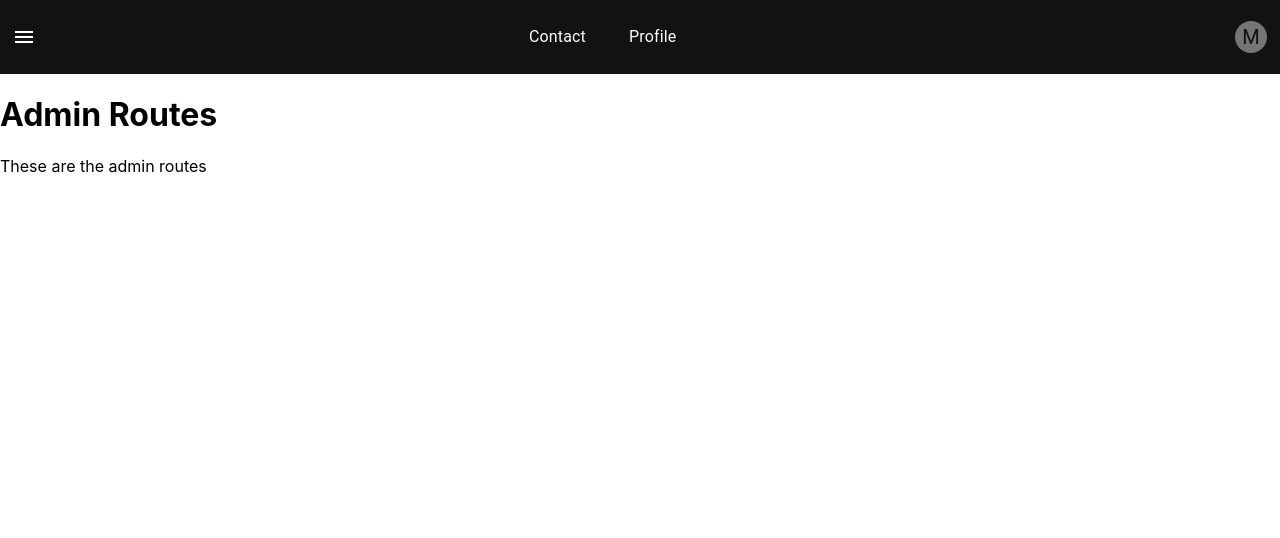
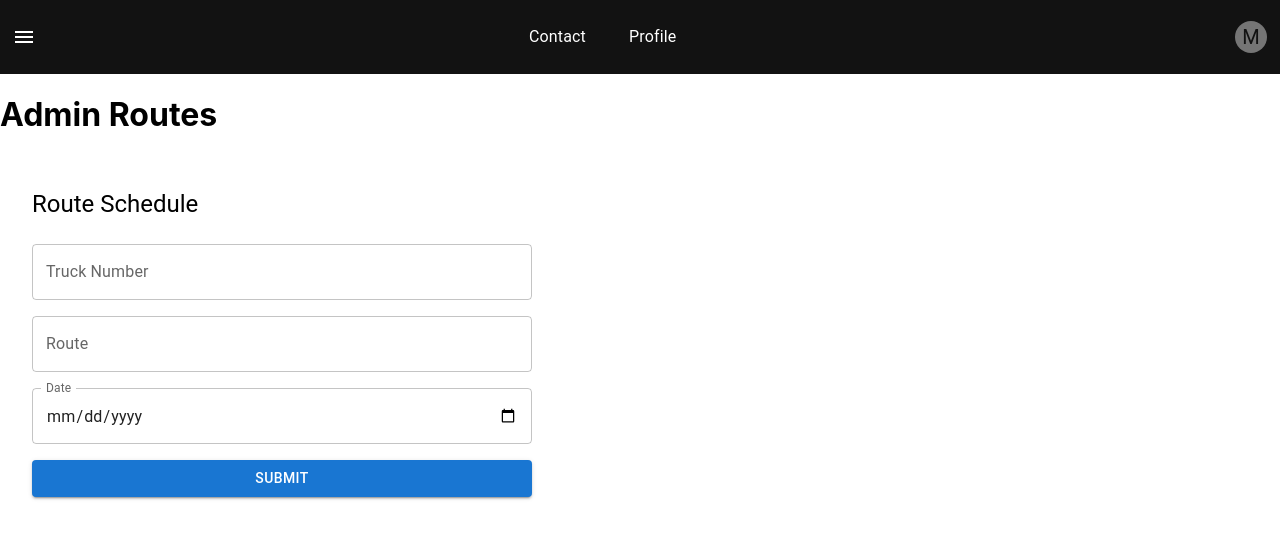
Before and after one commit to KavishkaSashmitha/garbage-admin, a React (Create React App) app: page /inbox in a window 1280 px wide. Shown: the top 538 px of the page. Built offline with nearby package versions, Linux system fonts and the light colour scheme.

Commit message:
create form

```diff
--- a/package.json
+++ b/package.json
@@ -14,7 +14,7 @@
     "react": "^18.3.1",
     "react-dom": "^18.3.1",
     "react-router-dom": "^6.26.1",
-    "react-scripts": "5.0.1",
+    "react-scripts": "^5.0.1",
     "web-vitals": "^2.1.4"
   },
   "scripts": {
--- a/src/App.css
+++ b/src/App.css
@@ -14,7 +14,7 @@
 }
 
 .App-header {
-  background-color: #282c34;
+  background-color: #193d1b;
   min-height: 100vh;
   display: flex;
   flex-direction: column;
@@ -28,6 +28,17 @@
   color: #61dafb;
 }
 
+/* Form container styling */
+.form-container {
+  width: 100%;
+  max-width: 600px;
+  margin: 50px auto;
+  padding: 20px;
+  background-color: #ffffff;
+  box-shadow: 0 4px 8px rgba(0, 0, 0, 0.1);
+  border-radius: 8px;
+}
+
 @keyframes App-logo-spin {
   from {
     transform: rotate(0deg);
--- /dev/null
+++ b/src/components/AddGarbageForm.jsx
@@ -0,0 +1,75 @@
+import React, { useState } from 'react';
+import { TextField, Button, Box, MenuItem, Typography } from '@mui/material';
+
+const AddGarbageForm = () => {
+  const [formData, setFormData] = useState({
+    truckNumber: '',
+    route: '',
+    date: '',
+  });
+
+  const handleChange = (event) => {
+    setFormData({
+      ...formData,
+      [event.target.name]: event.target.value,
+    });
+  };
+
+  const handleSubmit = (event) => {
+    event.preventDefault();
+    // Handle the form submission logic here
+    console.log(formData);
+  };
+
+  return (
+    <Box
+      sx={{
+        width: '100%',
+        maxWidth: 500,
+        bgcolor: 'background.paper',
+        p: 4,
+        borderRadius: 1,
+        display: 'flex',
+        flexDirection: 'column',
+        gap: 2,
+      }}
+    >
+      <Typography variant="h5" component="h1" gutterBottom>
+        Route Schedule
+      </Typography>
+      <TextField
+        label="Truck Number"
+        name="truckNumber"
+        value={formData.truckNumber}
+        onChange={handleChange}
+        fullWidth
+        variant="outlined"
+      />
+      <TextField
+        label="Route"
+        name="route"
+        value={formData.route}
+        onChange={handleChange}
+        fullWidth
+        variant="outlined"
+      />
+      <TextField
+        label="Date"
+        name="date"
+        type="date"
+        value={formData.date}
+        onChange={handleChange}
+        InputLabelProps={{
+          shrink: true,
+        }}
+        fullWidth
+        variant="outlined"
+      />
+      <Button variant="contained" color="primary" onClick={handleSubmit}>
+        Submit
+      </Button>
+    </Box>
+  );
+};
+
+export default AddGarbageForm;
--- a/src/components/drawer.jsx
+++ b/src/components/drawer.jsx
@@ -22,7 +22,7 @@ export default function TemporaryDrawer() {
   const DrawerList = (
     <Box sx={{ width: 250 }} role="presentation" onClick={toggleDrawer(false)}>
       <List>
-        {['Inbox', 'Starred', 'Send email', 'Drafts'].map((text, index) => (
+        {['Schedule', 'Starred', 'Send email', 'Drafts'].map((text, index) => (
           <ListItem key={text} disablePadding>
             <ListItemButton>
               <ListItemIcon>
--- a/src/pages/admin-routes.js
+++ b/src/pages/admin-routes.js
@@ -1,10 +1,11 @@
 import React from 'react';
+import AddGarbageForm from '../components/AddGarbageForm';
 
 function adminroutes() {
   return (
     <div>
       <h1>Admin Routes</h1>
-      <p>These are the admin routes</p>
+      <AddGarbageForm /> {/* Render the form here */}
     </div>
   );
 }
```
Also changed, not shown: src/App.js (+7 -7 lines), 1 other file (tests, documents, lock files or other folders).
